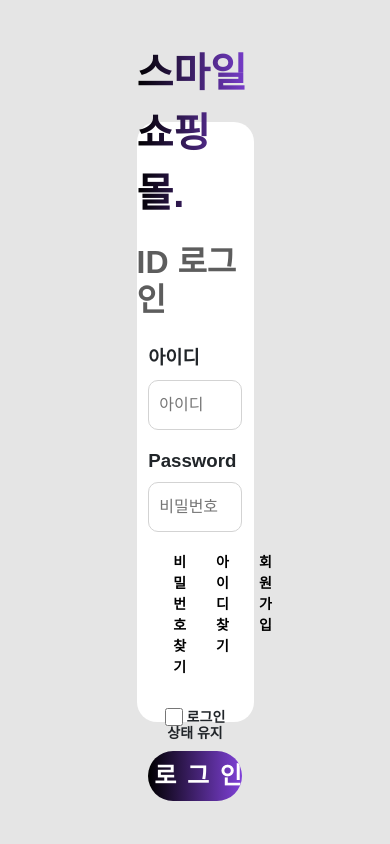
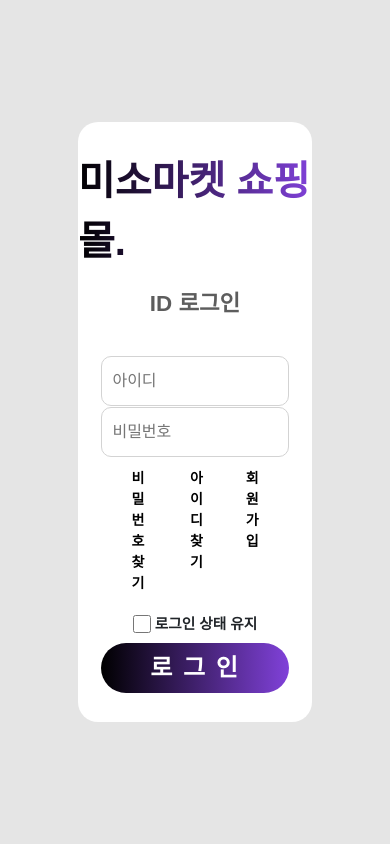
Before and after one commit to reno2104/SOFTWARE-UI-WebP, a PHP site: page /login.html in a window 390 px wide. Run offline with PHP 8.4, Linux system fonts and the light colour scheme; some libraries are stand-ins or nearby versions; some web fonts are replaced.

Commit message:
팝업창으로 변환, 반응형 페이지로 제작.

```diff
--- a/login/login.html
+++ b/login/login.html
@@ -21,12 +21,13 @@
 
     <script src="https://kit.fontawesome.com/53a8c415f1.js" crossorigin="anonymous"></script>
 
+
 				<link rel="stylesheet" href="/css/loginStyle.css">
 </head>
 <body>
     <div class="wrap">
         <div class="login">
-<a href="/index.html" class="logo">스마일 쇼핑몰<span class="text-primary">.</span></a>
+									<a href="/index.html" class="logo">미소마켓 쇼핑몰<span class="text-primary">.</span></a>
             <h2>ID 로그인</h2>
             <!-- <div class="login_sns">
             <li><a href=""><i class="fab fa-instagram"></i></a></li>
@@ -34,11 +35,10 @@
             <li><a href=""><i class="fab fa-twitter"></i></a></li>
             </div> -->
             <div class="login_id">
-                <h4 class="hoverNot">아이디</h4>
+
                 <input type="text" name="아이디를 입력하세요." id="" placeholder="아이디">
             </div>
             <div class="login_pw">
-                <h4 class="hoverNot">Password</h4>
                 <input type="password" name="" id="" placeholder="비밀번호">
             </div>
             <div class="login_etc">
@@ -49,12 +49,19 @@
 															</div>
 														</div>
 																<div class="checkbox">
-	<label><input type="checkbox" name="" id="logincheck" style="width:18px; height:18px;" value="1"> 로그인 상태 유지</label>
+																	<label><input type="checkbox" name="" id="logincheck" style="width:18px; height:18px;" value="1"><span class="loginMaintain"> 로그인 상태 유지</span></label>
 																	</div>
             <div class="submit">
-                <input type="submit" value="로 그 인" style="font-size:18pt; font-weight: 600;">
+                <a href="#" onclick="submit()"><input type="submit" value="로 그 인" style="font-size:18pt; font-weight: 600;"></a>
             </div>
         </div>
     </div>
 </body>
+<script>
+
+function submit(){
+	opener.location.href='/loginConnect.html';
+	window.close();
+}
+</script>
 </html>
--- a/login/loginStyle.css
+++ b/login/loginStyle.css
@@ -41,7 +41,7 @@ body {
 		}
 
   .login {
-    width: 30%;
+    width: 40%;
     height: 600px;
     background: white;
     border-radius: 20px;
@@ -103,7 +103,7 @@ body {
 		}
 
   .login_pw {
-    margin-top: 20px;
+    margin-top:1px;
     width: 80%;
   }
 
@@ -111,7 +111,7 @@ body {
     width: 100%;
     height: 50px;
     border-radius: 10px;
-    margin-top: 10px;
+    margin: 0;
     padding: 0px 10px;
     border: 1px solid lightgray;
   }
@@ -134,7 +134,7 @@ body {
 
 .forgot_pw a{
 	color:black;
-	padding: 10px 15px;
+	padding: 10px 34px;
 }
 
 
@@ -143,11 +143,11 @@ body {
     width: 80%;
     font-size: 14px;
     display: flex;
-    justify-content: space-between;
+    justify-content: space-around;
     align-items: center;
     font-weight: bold;
   }
-
+/*  */
 		.checkbox{
 			line-height: 15px;
 			padding: 10px;
@@ -182,3 +182,122 @@ body {
     font-size: 1.2em;
     letter-spacing: 2px;
   }
+
+		@media (max-width:515px){
+
+			.login{
+				width: 80%;
+				height: 600px;
+				background: white;
+				border-radius: 20px;
+				display: flex;
+			}
+
+			.logo{
+				font-size: 30pt;
+				font-weight: 600;
+				color: transparent;
+				background: linear-gradient(to right, #000000, #8041D9);
+				-webkit-background-clip: text;
+				-webkit-text-fill-color: transparent;
+				padding-bottom: 20px;
+			}
+
+			.login_etc {
+				padding: 10px;
+				width: 90%;
+				font-size: 10px;
+				display: flex;
+				justify-content: space-around;
+				align-items: center;
+				font-weight: bold;
+		}
+
+			h2 {
+    color: #5D5D5D;
+    font-size: 1.4em;
+				font-weight: 600;
+  }
+		h2:hover{
+			cursor: default;
+		}
+
+		.forgot_pw a{
+			color:black;
+			padding: 1px 10px;
+		}
+			}
+
+			@media (max-width:690px){
+				.login{
+					width: 60% !important;
+					height: 600px;
+					background: white;
+					border-radius: 20px;
+					display: flex;
+				}
+
+				.login_etc {
+					padding: 10px;
+					width: 80%;
+					font-size: 10px;
+					display: flex;
+					justify-content: space-around;
+					align-items: center;
+					font-weight: bold;
+			}
+
+			.forgot_pw a{
+				color:black;
+				padding: 1px 15px;
+			}
+
+			}
+
+		@media (max-width:880px){
+
+		.login{
+			width: 60% !important;
+			height: 600px;
+			background: white;
+			border-radius: 20px;
+			display: flex;
+		}
+
+		.login_etc {
+			padding: 10px;
+			width: 80%;
+			font-size: 12px;
+			display: flex;
+			justify-content: space-around;
+			align-items: center;
+			font-weight: bold;
+	}
+
+	.forgot_pw a{
+		color:black;
+		padding: 1px 20px;
+	}
+
+		}
+
+		@media (max-width:1058px){
+
+		.login{
+			width: 60%;
+			height: 600px;
+			background: white;
+			border-radius: 20px;
+			display: flex;
+		}
+
+		.login_etc {
+			padding: 10px;
+			width: 80%;
+			font-size: 14px;
+			display: flex;
+			justify-content: space-around;
+			align-items: center;
+			font-weight: bold;
+	}
+		}
```
Lines whose indentation alone changed are shown as unchanged.
